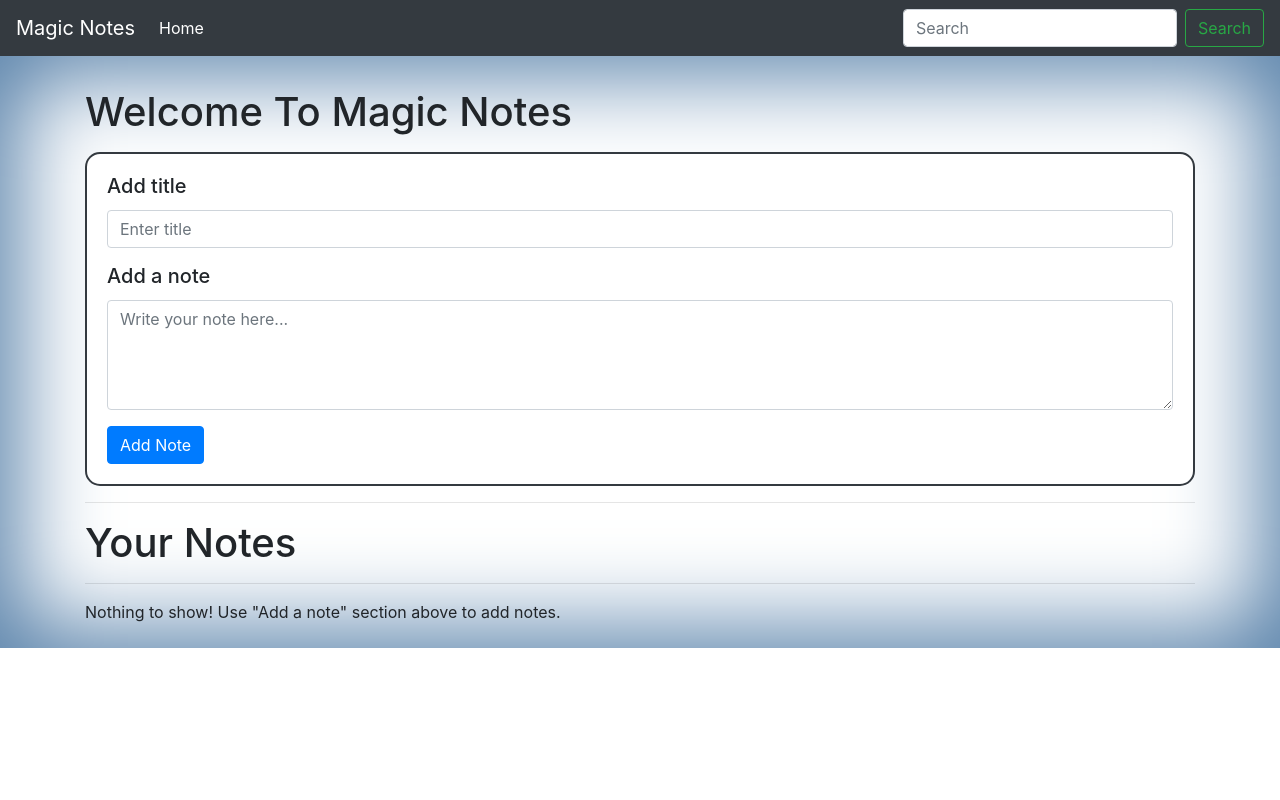
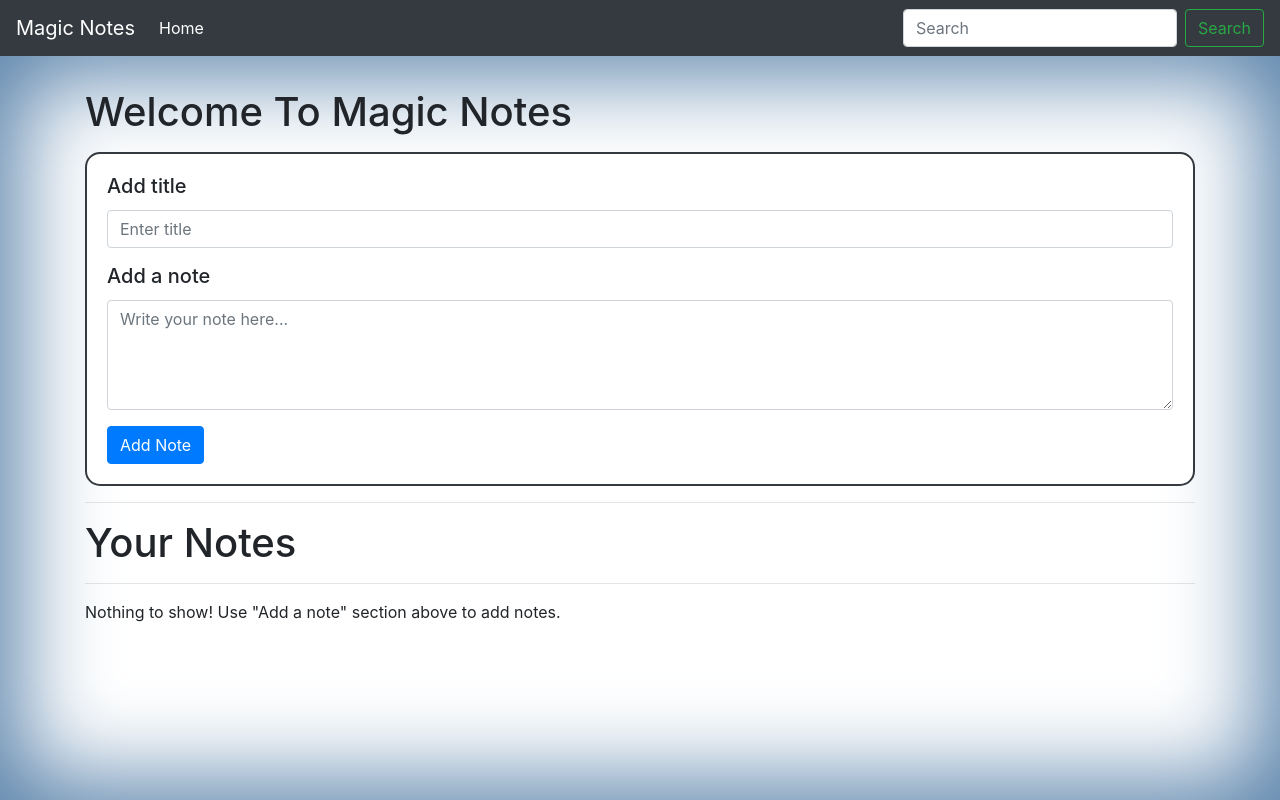
Before and after one commit to Tushar1401/MagicNotes, a plain HTML site: page index.html in a window 1280 px wide. Drawn offline with nearby package versions, Linux system fonts and the light colour scheme.

Commit message:
minor changes

```diff
--- a/index.css
+++ b/index.css
@@ -1,10 +1,8 @@
 .grad {
-  /* background: linear-gradient(white, #343a40); */
   background: white;
-  /* -webkit-box-shadow: inset 0 0 40px 20px #343a40;
-  box-shadow: inset 0 0 40px 20px #343a40; */
   -webkit-box-shadow: inset 0 0 40px 20px #5982aa;
   box-shadow: inset 0 0 90px 20px #5982aa;
+
 }
 .card {
   border: 2px solid #343a40;
@@ -46,3 +44,7 @@ a.left:hover:before {
   background:#343a40;
   border-radius: 10px;
 }
+
+.container{
+  min-height: 87vh;
+}
```
